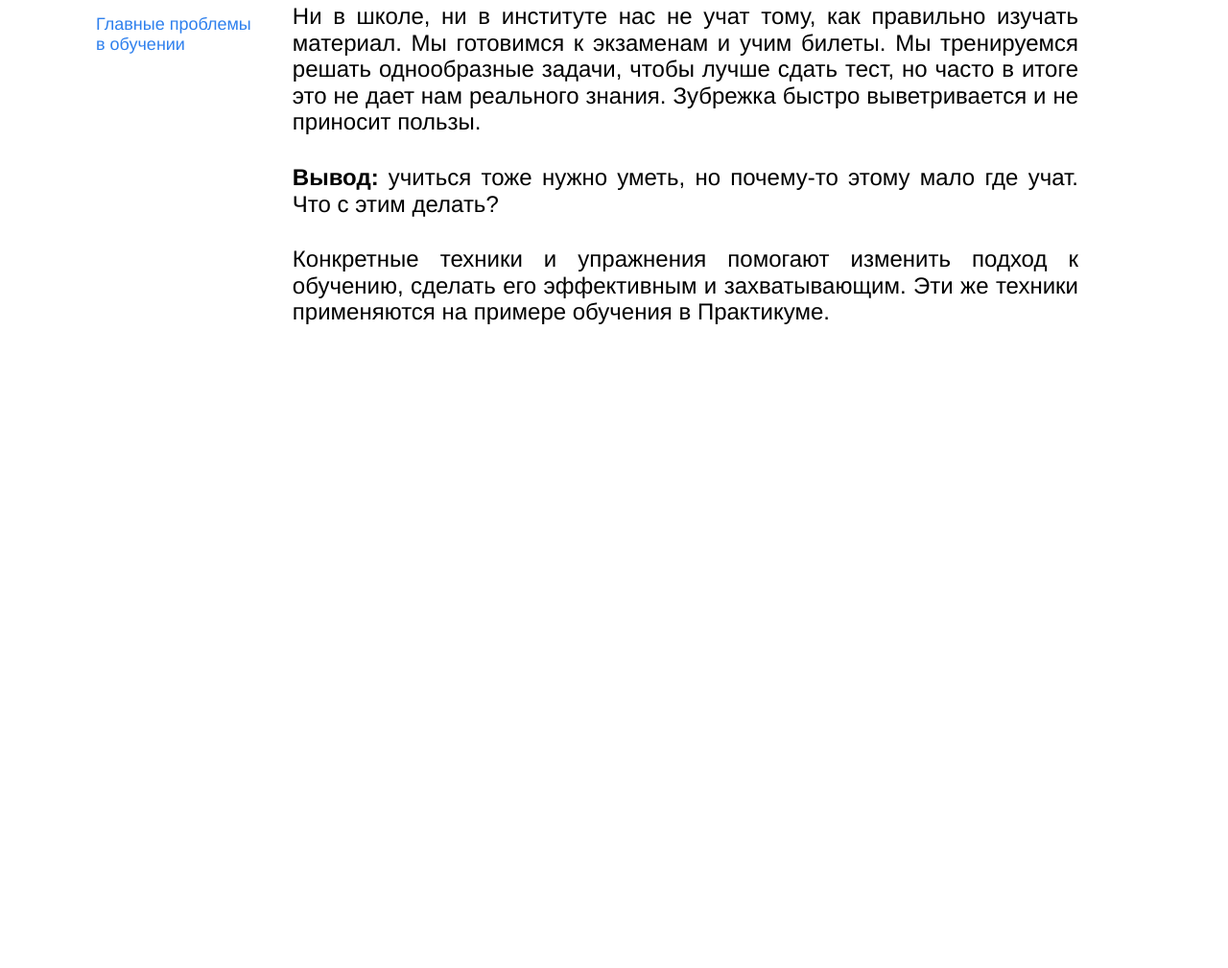
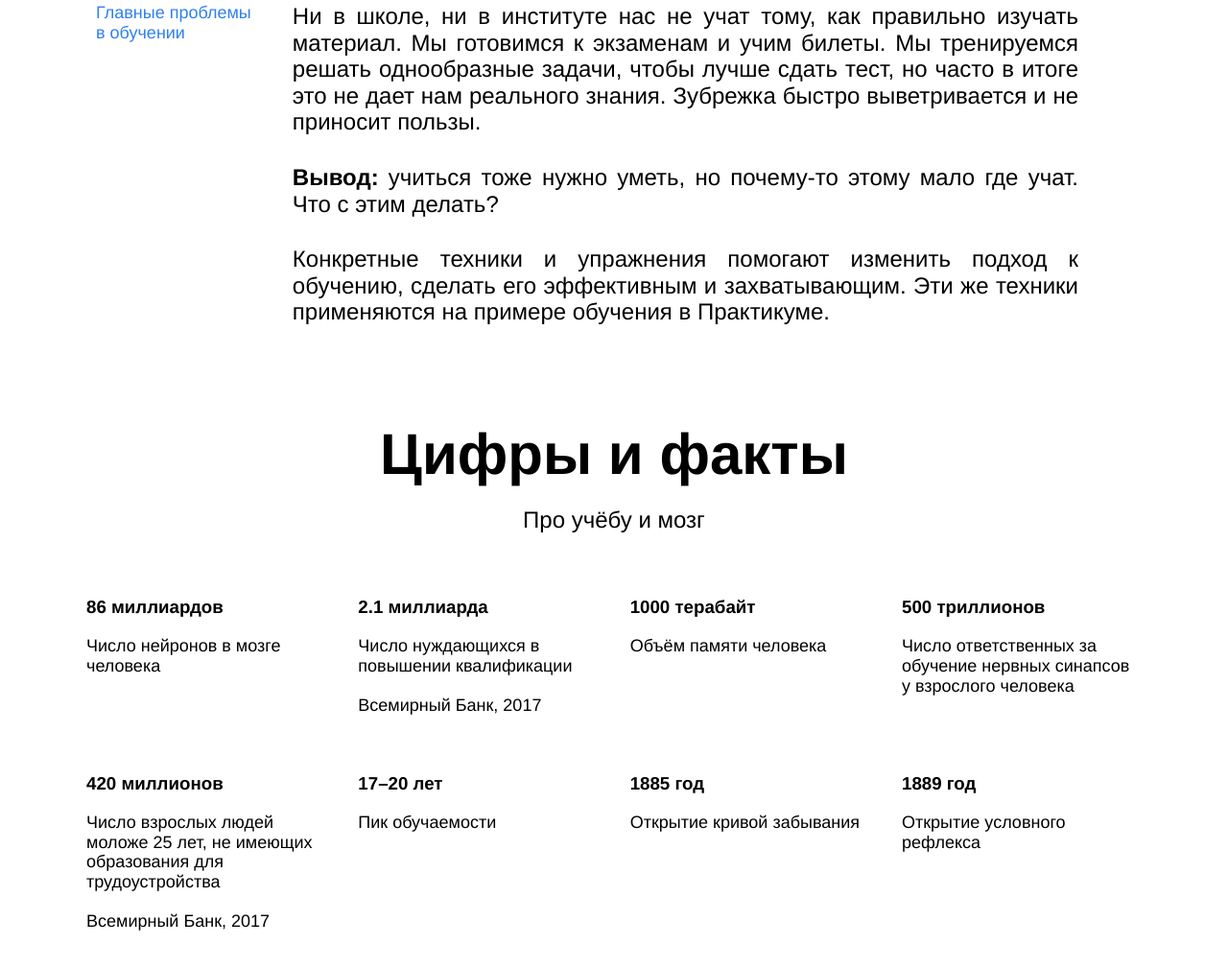
Before and after one commit to Telassu/first-project1, a plain HTML site: page index.html in a window 1280 px wide. Shown: the part 853-1862 px from the top of the page at 96% size. Before the commit the page ends 1192 px from the top, so only its background shows below. Drawn offline with Linux system fonts and the light colour scheme.

Commit message:
third day

```diff
--- a/index.html
+++ b/index.html
@@ -3,18 +3,18 @@
 <head>
   <meta charset="UTF-8">
   <meta name="viewport" content="width=device-width, initial-scale=1.0">
-  <link rel="stylesheet" href="styles/normalize.css">
-  <link rel="stylesheet" href="styles/style.css">
+  <link rel="stylesheet" href="./styles/normalize.css">
+  <link rel="stylesheet" href="./styles/style.css">
   <title>Научиться учиться</title>
 </head>
 <body>
   <div class="page">
    <header class="header">
       <div class="logo logo_place_header"></div>
-      <div class="header__title">Научиться учиться</div>
-      <div class="header__subtitle">Какие современные и эффективные подходы к обучению
+      <h1 class="header__title">Научиться учиться</h1>
+      <p class="header__subtitle">Какие современные и эффективные подходы к обучению
         вы можете использовать в своей жизни?
-      <a href="#" class="link header__link">Узнать →</a></div>
+      <a href="#" class="link header__link">Узнать →</a></p>
       <div class="header__main-illustration">
         <img src="images/header-image.png" width="765" height="608" alt="опять двойка">
       </div>
@@ -23,9 +23,7 @@
     <main class="content">
       <section class="description">
         <div class="two-columns">
-          <div class="two-columns_brief">
-            <h1 class="two-columns_brief__title">Главные проблемы в обучении</h1>
-          </div>
+          <h2 class="two-columns_brief">Главные проблемы в обучении</h2>
           <article class="two-columns_main-text">
           <p class="two-columns_paragraph">Ни в школе, ни в институте нас не учат тому,
             как правильно изучать материал. Мы готовимся к экзаменам и учим билеты. Мы
@@ -44,6 +42,44 @@
       </section>
 
       <section class="digits">
+        <h2 class="section-title">Цифры и факты</h2>
+        <p class="section-subtitle">Про учёбу и мозг</p>
+        <ul class="table">
+          <li class="table__cell">
+            <h3 class="table__heading">86 миллиардов</h3>
+            <p class="table__text">Число нейронов в мозге человека</p>
+          </li>
+          <li class="table__cell">
+            <h3 class="table__heading">2.1 миллиарда</h3>
+            <p class="table__text">Число нуждающихся в повышении квалификации </p>
+            <p class="table__text"> Всемирный Банк, 2017</p>
+          </li>
+          <li class="table__cell">
+            <h3 class="table__heading">1000 терабайт</h3>
+            <p class="table__text">Объём памяти человека</p>
+          </li>
+          <li class="table__cell">
+            <h3 class="table__heading">500 триллионов</h3>
+            <p class="table__text">Число ответственных за обучение нервных синапсов у взрослого человека</p>
+          </li>
+          <li class="table__cell">
+            <h3 class="table__heading">420 миллионов</h3>
+            <p class="table__text">Число взрослых людей моложе 25 лет, не имеющих образования для трудоустройства</p>
+            <p class="table__text"> Всемирный Банк, 2017</p>
+          </li>
+          <li class="table__cell">
+            <h3 class="table__heading">17–20 лет</h3>
+            <p class="table__text">Пик обучаемости</p>
+          </li>
+          <li class="table__cell">
+            <h3 class="table__heading">1885 год</h3>
+            <p class="table__text">Открытие кривой забывания</p>
+          </li>
+          <li class="table__cell">
+            <h3 class="table__heading">1889 год</h3>
+            <p class="table__text">Открытие условного рефлекса</p>
+          </li>
+        </ul>
       </section>
 
       <section class="feynman">
--- a/styles/style.css
+++ b/styles/style.css
@@ -8,7 +8,7 @@
   /* выше для экранов больше 1600px отцентрировали весь контент */
   font-family: 'Helvetica Neue', Arial, sans-serif;
 }
-/*div, section, article, p {
+/*div, section, article, p, h1, h2, li, ul {
   border: 1px solid red;
   }*/
 
@@ -40,12 +40,11 @@
 .header__title {
   width: 730px;
   min-height: 96px;
-  margin-left: 64px;
+  margin: 0 0 0 64px;
   align-self: center;
   z-index: 4;
   font-size: 102px;
   font-weight: bold;
-
 }
 
 .header__subtitle {
@@ -107,9 +106,7 @@
 .two-columns_brief {
   width: 175px;
   min-height: 1.2px;
-}
-
-.two-columns_brief__title {
+  margin: 0;
   font-size: 18px;
   font-weight: normal;
   color: #2f80ed;
@@ -140,6 +137,62 @@
   margin: 30px 0;
 }
 
+.digits {
+  display: flex;
+  flex-direction: column;
+  align-items: center;
+  margin: 100px auto;
+}
+
+.section-title {
+  width: 60%;
+  min-height: 1.15px;
+  margin: 0 0 20px;
+  font-size: 60px;
+  font-weight: bold;
+  text-align: center;
+}
+
+.section-subtitle {
+  width: 60%;
+  min-height: 34px;
+  margin: 0 auto;
+  font-size: 24px;
+  font-weight: normal;
+  text-align: center;
+}
+
+.table {
+  width: 1100px;
+  display: flex;
+  flex-direction: row;
+  flex-wrap: wrap;
+  justify-content: space-between;
+  align-items: stretch;
+  list-style: none;
+  padding: 0;
+  margin: 0 auto;
+}
+
+.table__cell {
+  width: 250px;
+  margin-top: 60px;
+}
+
+.table__heading {
+  margin: 0;
+  min-height: 1.15px;
+  font-size: 24;
+  font-weight: bold;
+}
+
+.table__text {
+  margin: 20px 0 0;
+  min-height: 1.2px;
+  font-size: 18px;
+  font-weight: normal;
+}
+
 /* и элемента с модификатором вида ключ-значение */
 .table__cell_theme_dark {
   width: 200px;
```
